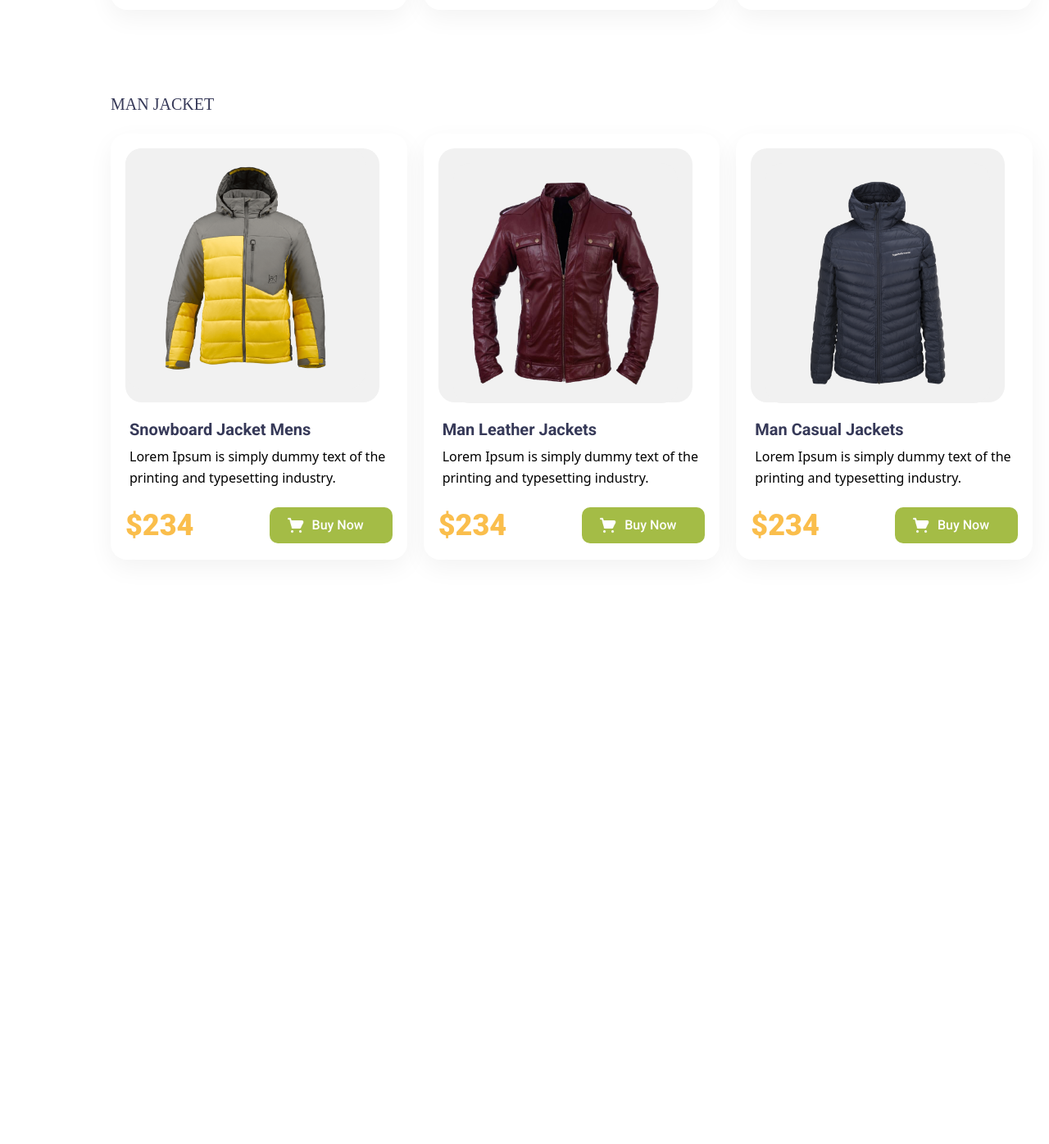
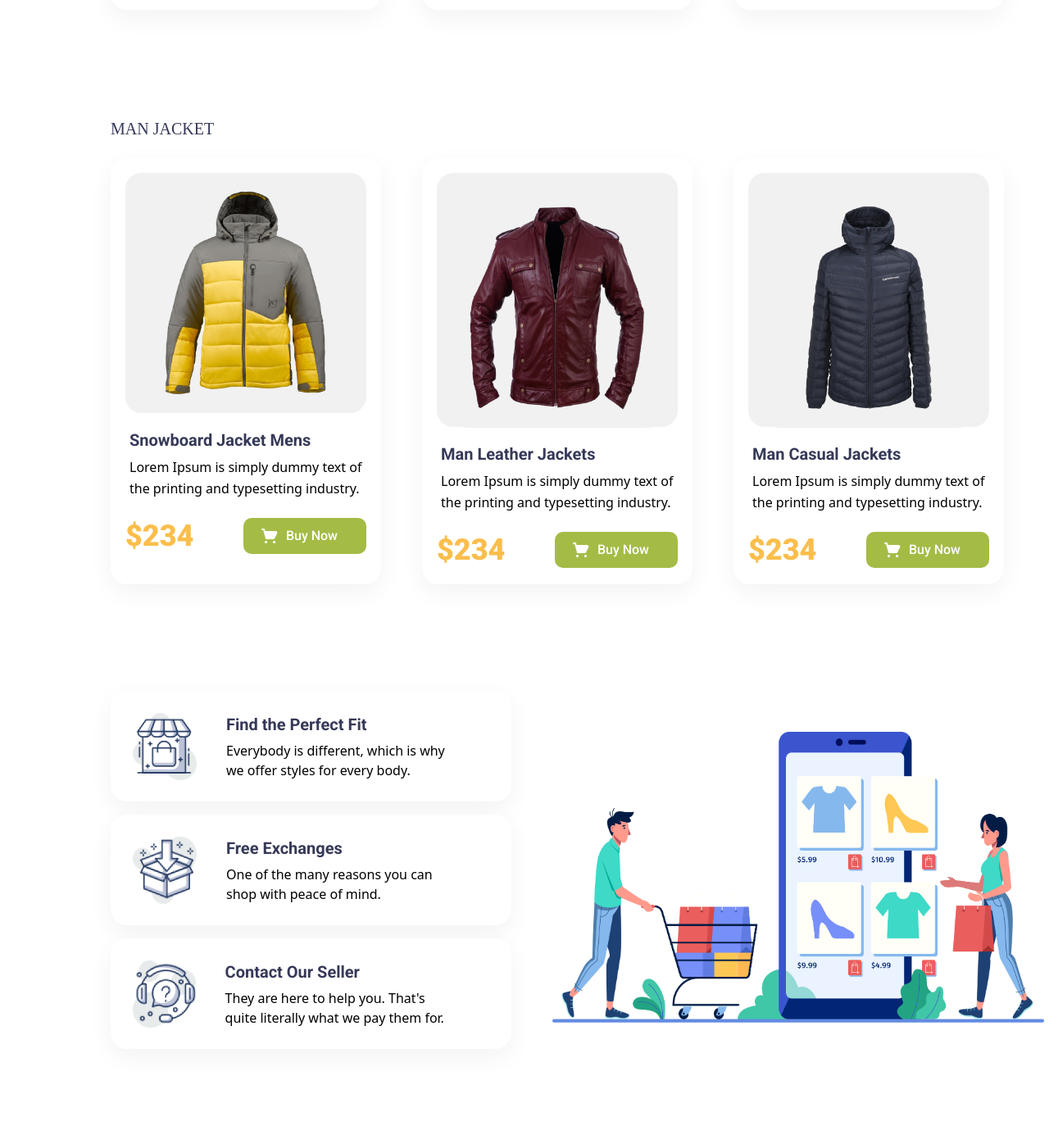
Before and after one commit to myself-Fahim/GenZ-Fashion, a plain HTML site: page index.html in a window 1280 px wide. Shown: the part 1041-2437 px from the top of the page at 82% size. Before the commit the page ends 1824 px from the top, so only its background shows below. Drawn offline with nearby package versions, Linux system fonts and the light colour scheme.

Commit message:
Footer complete and main portion edited

```diff
--- a/index.html
+++ b/index.html
@@ -14,19 +14,26 @@
     <link rel="preconnect" href="https://fonts.gstatic.com" crossorigin />
     <link href="https://fonts.googleapis.com/css2?family=Bebas+Neue&family=Montserrat:ital,wght@0,100..900;1,100..900&family=Open+Sans:ital,wght@0,300..800;1,300..800&family=Roboto:ital,wght@0,100..900;1,100..900&display=swap" rel="stylesheet" />
 
+
     <style>
           .bebas-neue {
             font-family: "Bebas Neue";
             font-weight: 400;
             font-style: normal;
         }
-    </style>
-    <style>
+
         .shadow {
             box-shadow: 0px 10px 30px 0px rgba(0, 0, 0, 0.05);
             border-radius: 20px;
             height: 520px;
             width: 550px;
+        }
+
+        .shadow2 {
+          box-shadow: 0px 10px 30px 0px rgba(0, 0, 0, 0.05);
+            border-radius: 20px;
+            height: 135px;
+            width: 489px;
         }
     </style>
 
@@ -75,15 +82,15 @@
 <main>
     <h1 class="ml-[135px] mt-[49px] mb-[21px] text-[#363958] font-[bebas-neue]  text-[20px]">WOMAN JACKET</h1>
 
-    <div class="flex justify-center ml-[135px] mb-[100px] ">
+    <div class="flex  ml-[135px] mb-[130px] ">
 
-        <div class="mr-[20px] w-[310px] h-[510px] shadow">
-            <div class=" bg-[#F1F1F1] w-[310px] h-[310px] rounded-[20px] m-[18px]">
+      <div class="mr-[50px] max-w-[330px] max-h-[550px] shadow">
+          <div class=" bg-[#F1F1F1] max-w-[310px] max-h-[310px] rounded-[20px] m-[18px]">
               <img class="bg-[#F1F1F1] w-[293px] h-[293px] rounded-[20px] p-[22px] " src="/images/jacket-1.png" alt="">
           </div>
 
           <div class="pl-[5px] m-[18px]">
-                <h1 class="text-[#363958] font-[Roboto] font-[700]  text-[20px] mb-[5px]">Yellow Coat Jacket </h1>
+              <h1 class="text-[#363958] font-[Roboto] font-[700]  text-[20px] mb-[5px]">Yellow Coat Jacket  </h1>
               <p class="text-[16px] leading-[26px]">Lorem Ipsum is simply dummy text of the printing and typesetting industry.</p>
           </div>
 
@@ -99,13 +106,13 @@
       </div>
 
 
-        <div class="mr-[20px] w-[330px] h-[550px] shadow">
-            <div class=" bg-[#F1F1F1] w-[310px] h-[310px] rounded-[20px] p-[18px]  m-[18px]">
+      <div class="mr-[50px] max-w-[330px] max-h-[550px] shadow">
+          <div class=" bg-[#F1F1F1] max-w-[310px] max-h-[310px] rounded-[20px] p-[18px]  m-[18px]">
               <img class="bg-[#F1F1F1] w-[293px] h-[293px] rounded-[20px] p-[22px] " src="/images/jacket-2.png" alt="">
           </div>
 
           <div class="pl-[5px] m-[18px]">
-                <h1 class="text-[#363958] font-[Roboto] font-[700]  text-[20px] mb-[5px]">Ladies Jacket </h1>
+              <h1 class="text-[#363958] font-[Roboto] font-[700]  text-[20px] mb-[5px]">Ladies Jacket  </h1>
               <p class="text-[16px] leading-[26px]">Lorem Ipsum is simply dummy text of the printing and typesetting industry.</p>
           </div>
 
@@ -121,14 +128,14 @@
       </div>
 
 
-        <div class="mr-[20px] w-[330px] h-[550px] shadow">
+      <div class="mr-[50px] max-w-[330px] max-h-[550px] shadow">
 
-            <div class=" bg-[#F1F1F1] w-[310px] h-[310px] rounded-[20px] p-[18px] m-[18px]">
+          <div class=" bg-[#F1F1F1] max-w-[310px] max-h-[310px] rounded-[20px] p-[18px] m-[18px]">
               <img class="bg-[#F1F1F1] w-[293px] h-[293px] rounded-[20px] p-[22px] " src="/images/jacket-3.png" alt="">
           </div>
 
           <div class="pl-[5px] m-[18px]">
-                <h1 class="text-[#363958] font-[Roboto] font-[700]  text-[20px] mb-[5px]">Woman Leather Jacket </h1>
+              <h1 class="text-[#363958] font-[Roboto] font-[700]  text-[20px] mb-[5px]">Woman Leather Jacket  </h1>
               <p class="text-[16px] leading-[26px]">Lorem Ipsum is simply dummy text of the printing and typesetting industry.</p>
           </div>
 
@@ -149,10 +156,10 @@
 
     <h1 class="ml-[135px] mt-[49px] mb-[21px] text-[#363958] font-[bebas-neue]  text-[20px]">MAN JACKET</h1>
 
-    <div class="flex justify-center ml-[135px] mb-[100px] ">
+    <div class="flex  ml-[135px] mb-[130px] ">
 
-        <div class="mr-[20px] w-[310px] h-[510px] shadow">
-            <div class=" bg-[#F1F1F1] w-[310px] h-[310px] rounded-[20px] m-[18px]">
+        <div class="mr-[50px] max-w-[330px] max-h-[550px] shadow">
+            <div class=" bg-[#F1F1F1] max-w-[310px] max-h-[310px] rounded-[20px] m-[18px]">
                 <img class="bg-[#F1F1F1] w-[293px] h-[293px] rounded-[20px] p-[22px] " src="/images/jacket-4.png" alt="">
             </div>
 
@@ -173,8 +180,8 @@
         </div>
 
 
-        <div class="mr-[20px] w-[330px] h-[550px] shadow">
-            <div class=" bg-[#F1F1F1] w-[310px] h-[310px] rounded-[20px] p-[18px]  m-[18px]">
+        <div class="mr-[50px] max-w-[330px] max-h-[550px] shadow">
+            <div class=" bg-[#F1F1F1] max-w-[310px] max-h-[310px] rounded-[20px] p-[18px]  m-[18px]">
                 <img class="bg-[#F1F1F1] w-[293px] h-[293px] rounded-[20px] p-[22px] " src="/images/jacket-5.png" alt="">
             </div>
 
@@ -195,9 +202,9 @@
         </div>
 
 
-        <div class="mr-[20px] w-[330px] h-[550px] shadow">
+        <div class="mr-[50px] max-w-[330px] max-h-[550px] shadow">
 
-            <div class=" bg-[#F1F1F1] w-[310px] h-[310px] rounded-[20px] p-[18px] m-[18px]">
+            <div class=" bg-[#F1F1F1] max-w-[310px] max-h-[310px] rounded-[20px] p-[18px] m-[18px]">
                 <img class="bg-[#F1F1F1] w-[293px] h-[293px] rounded-[20px] p-[22px] " src="/images/jacket-6.png" alt="">
             </div>
 
@@ -217,50 +224,50 @@
             </div>
         </div>
     </div>
+</main>
 
 
 
 
 
+<footer class=" flex justify-start ml-[135px] mb-[250px]">
+
+
+    <div class="w-[489px] h-[135px] mr-[50px]">
+        <div class="flex justify-center items-center bg-[#FFF] rounded-[20px] shadow2 mb-[16px]">
+            <img class="w-[78px] h-[82px] mr-[36px] ml-[27px]" src="/icons/house.png" alt="">
+            <div class="mt-[27px] mb-[27px] mr-[72px]">
+                <h1 class="font-[Roboto] font-[700] text-[20px] text-[#363958] mb-[5px]">Find the Perfect Fit</h1>
+                <p>Everybody is different, which is why we offer styles for every body.</p>
+            </div>
+        </div>
+
+
+        <div class="flex justify-center items-center bg-[#FFF] rounded-[20px] shadow2 mb-[16px]">
+          <img class="w-[78px] h-[82px] mr-[36px] ml-[27px]" src="/icons/box.png" alt="">
+          <div class="mt-[27px] mb-[27px] mr-[72px]">
+              <h1 class="font-[Roboto] font-[700] text-[20px] text-[#363958] mb-[5px]">Free Exchanges</h1>
+              <p>One of the many reasons you can shop
+                with peace of mind.</p>
+          </div>
+        </div>
 
 
 
+      <div class="flex justify-center items-center bg-[#FFF] rounded-[20px] shadow2">
+        <img class="w-[78px] h-[82px] mr-[36px] ml-[27px]" src="/icons/question.png" alt="">
+        <div class="mt-[27px] mb-[27px] mr-[72px]">
+            <h1 class="font-[Roboto] font-[700] text-[20px] text-[#363958] mb-[5px]">Contact Our Seller</h1>
+            <p>They are here to help you. That's quite
+              literally what we pay them for.</p>
+        </div>
+    </div>
+    </div>
+
+    <div class="h-[500px] w-[600px] mt-[50px]"> <img src="/images/shopping.png" alt=""></div>
 
 
 
-
-
-
-
-
-
-
-
-
-
-
-
-
-
-
-
-
-
-
-
-
-
-
-
-
-
-
-</main>
-<footer></footer>
+</footer>
 </body>
-
 </html>
-
-</html>
-
-</html>
```
Lines whose indentation alone changed are shown as unchanged.
